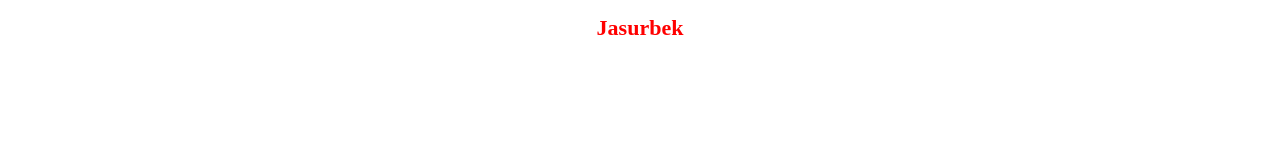
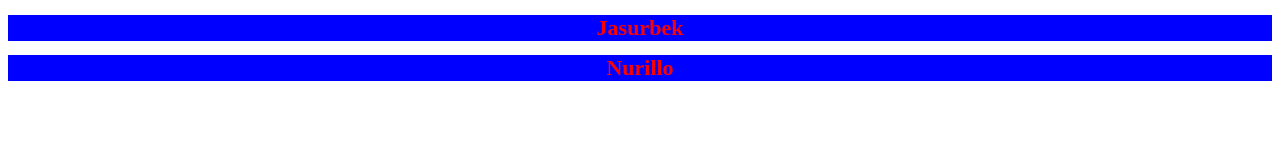
Before and after one commit to Nurullo99/nurillo, a plain HTML site: page index.html in a window 1280 px wide. Drawn offline with Linux system fonts and the light colour scheme.

Commit message:
Nurillo qowdi

```diff
--- a/index.html
+++ b/index.html
@@ -11,11 +11,13 @@
         color: red;
         font-size: 22px;
         text-align: center;
+        background: blue;
     }
 </style>
 <body>
 
     <h1>Jasurbek</h1>
+    <h1>Nurillo</h1>
 
 </body>
 </html>
```
